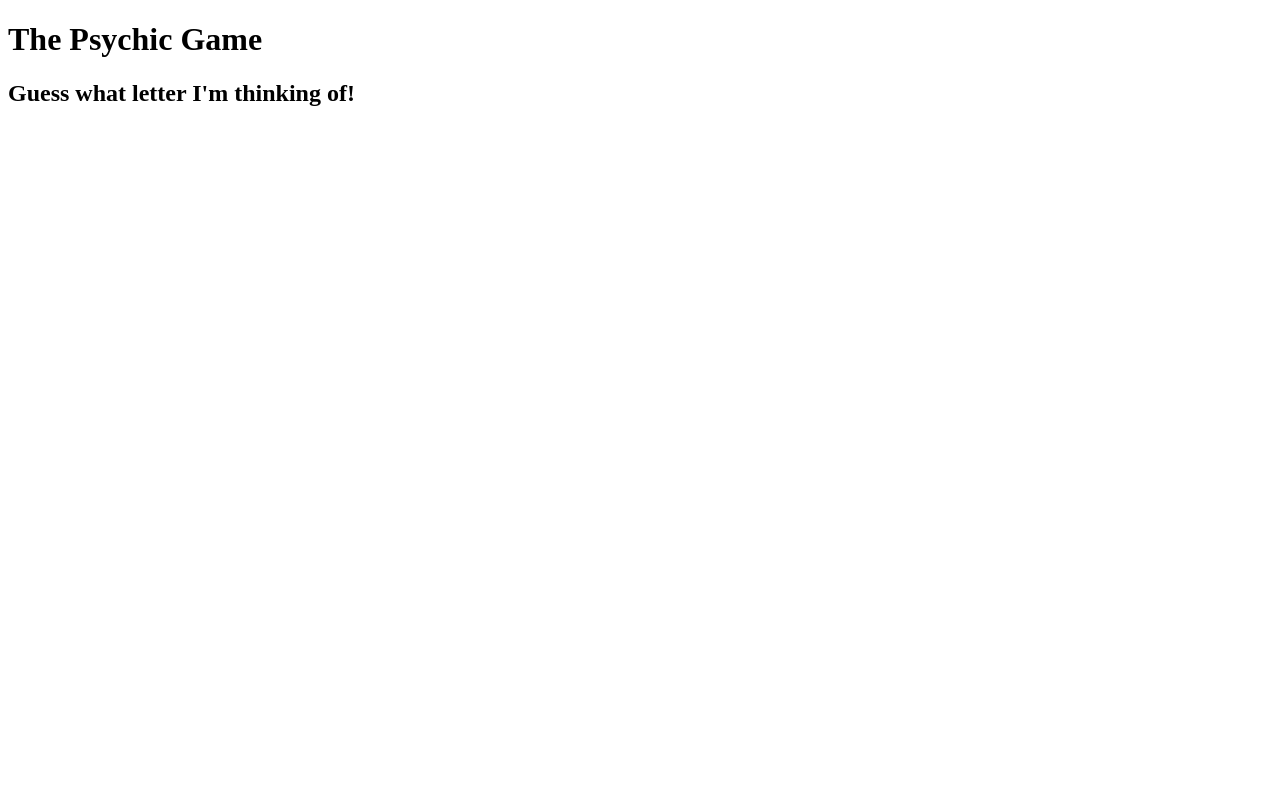
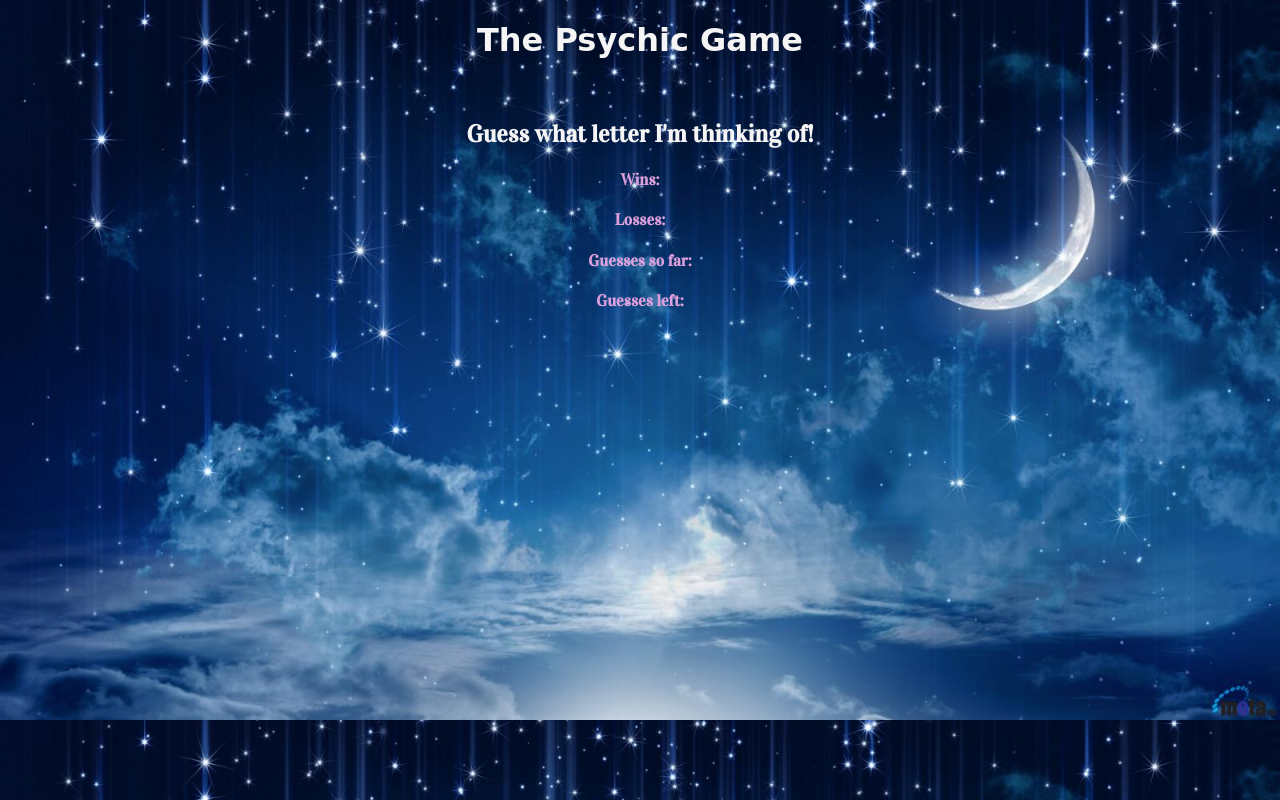
Before and after one commit to MelanieJindali/Psychic-Game, a plain HTML site: page index.html in a window 1280 px wide. Drawn offline with Linux system fonts and the light colour scheme; a web font is replaced by a local one.

Commit message:
Add CSS and Images to HTML page

```diff
--- a/css/style.css
+++ b/css/style.css
@@ -0,0 +1,22 @@
+body {
+    background-image: url(../images/magic-bg.jpg);
+    background-size: cover;
+}
+
+h1 {
+    font-family: 'Shrikhand', cursive;
+    text-align: center;
+    color:whitesmoke;
+}
+
+h2 {
+    font-family: 'Vidaloka', serif;
+    text-align: center;
+    color: whitesmoke;
+}
+
+h4 {
+    font-family: 'Vidaloka', serif;
+    text-align: center;
+    color: plum;
+}
--- a/index.html
+++ b/index.html
@@ -2,18 +2,21 @@
 <html>
 <head>
 	<meta charset="utf-8">
-	<title>Psychic Game</title>
+    <title>Psychic Game</title>
+    <link rel="stylesheet" href="css/style.css">
+    <link href="https://fonts.googleapis.com/css?family=Shrikhand|Vidaloka&display=swap" rel="stylesheet">
+
 
 </head>
 <body>
-
-<div id="game">
+<div>
     <h1>The Psychic Game </h1>
+    <br>
     <h2>Guess what letter I'm thinking of!</h2>
-    <h3 id="wins-text"></h3>
-    <h3 id="losses-text"></h3>
-    <h3 id="guessesleft-text"></h3>
-    <h3 id="numguesses-text"></h3>
+    <h4 id="wins-text">Wins: </h4>
+    <h4 id="losses-text">Losses: </h4>
+    <h4 id="guesschoices-text">Guesses so far:</h4>
+    <h4 id="guessesleft-text">Guesses left:</h4>
 </div>
 
 <script type="text/javascript" src="javascript/game.js"></script>
--- a/javascript/game.js
+++ b/javascript/game.js
@@ -32,16 +32,15 @@ var options = ["a", "b", "c", "d", "e", "f", "g", "h", "i", "j", "k", "l", "m",
 var computerChoices = ["a", "b", "c", "d", "e", "f", "g", "h", "i", "j", "k", "l", "m", "n", "o", "p", "q", "r", "s", "t", "u", "v", "w", "x", "y", "z",];
 
 
-var userChoiceText = document.getElementById("userchoice-text");
+var userGuessText = document.getElementById("userguess-text");
 var computerChoiceText = document.getElementById("computerchoice-text");
-var numGuessesText = document.getElementById("numguess-text");
+var guessChoicesText = document.getElementById("guesschoices-text");
 var guessesLeftText = document.getElementById("guessesleft-text")
 var winsText = document.getElementById("wins-text");
 var lossesText = document.getElementById("losses-text");
 
 
 document.onkeyup = function(event) {
-
 
 var userGuess = event.key;
 
@@ -58,27 +57,22 @@ var computerGuess = computerChoices[Math.floor(Math.random() * computerChoices.l
 
        if (userGuess !== computerGuess) {
            numGuesses --;
-           guessChoices.push(userGuess);
        }
 
        if (numGuesses === 0) {
+        numGuesses = 10;
+        losses ++;
+    }
 
-           numGuesses = 10;
-           losses ++;
-           guessChoices = [];
-
-       }
-
-       if(previousGuess.includes(userGuess)) {
-        return;
-      }
+       var guessChoices = [];
+       guessChoices.push(userGuess);
 
    }
 
 
    winsText.textContent = "Wins: " + wins;
    lossesText.textContent = "Losses: " + losses;
-   numGuessesText.textContent = "Number of guesses left: " + numGuesses;
-   userChoiceText.textContent = "Your guesses so far: " + userGuess;
+   guessesLeftText.textContent = "Guesses left: " + numGuesses;
+   guessChoicesText.textContent = "Guesses so far: " + userGuess;
 
 }
```
Also changed, not shown: images/magic-bg.jpg (added).
